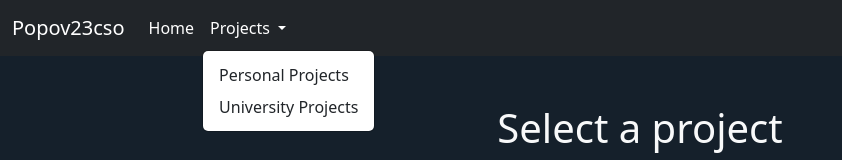
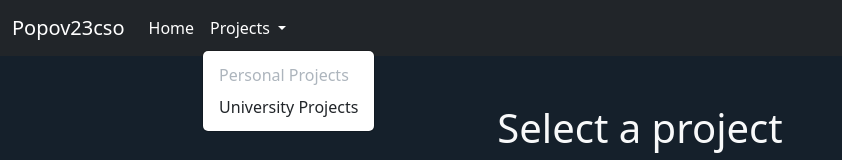
Before and after one commit to popov23cso/popov23.github.io, a plain HTML site: page personalProjects.html in a window 1280 px wide. Both pictures are taken after a click on the button "Projects". Shown: the top 160 px of the page, without its empty margins (0-842 px from the left). Drawn offline with nearby package versions, Linux system fonts and the light colour scheme.

Commit message:
Update personalProjects.html

```diff
--- a/personalProjects.html
+++ b/personalProjects.html
@@ -24,7 +24,7 @@
                   Projects
                 </a>
                 <ul class="dropdown-menu">
-                  <li><a class="dropdown-item" href="popov23.github.io/personalProjects.html">Personal Projects</a></li>
+                  <li><a class="dropdown-item disabled" href="popov23.github.io/personalProjects.html">Personal Projects</a></li>
                   <li><a class="dropdown-item" href="#">University Projects</a></li>
                 </ul>
               </li>
```
